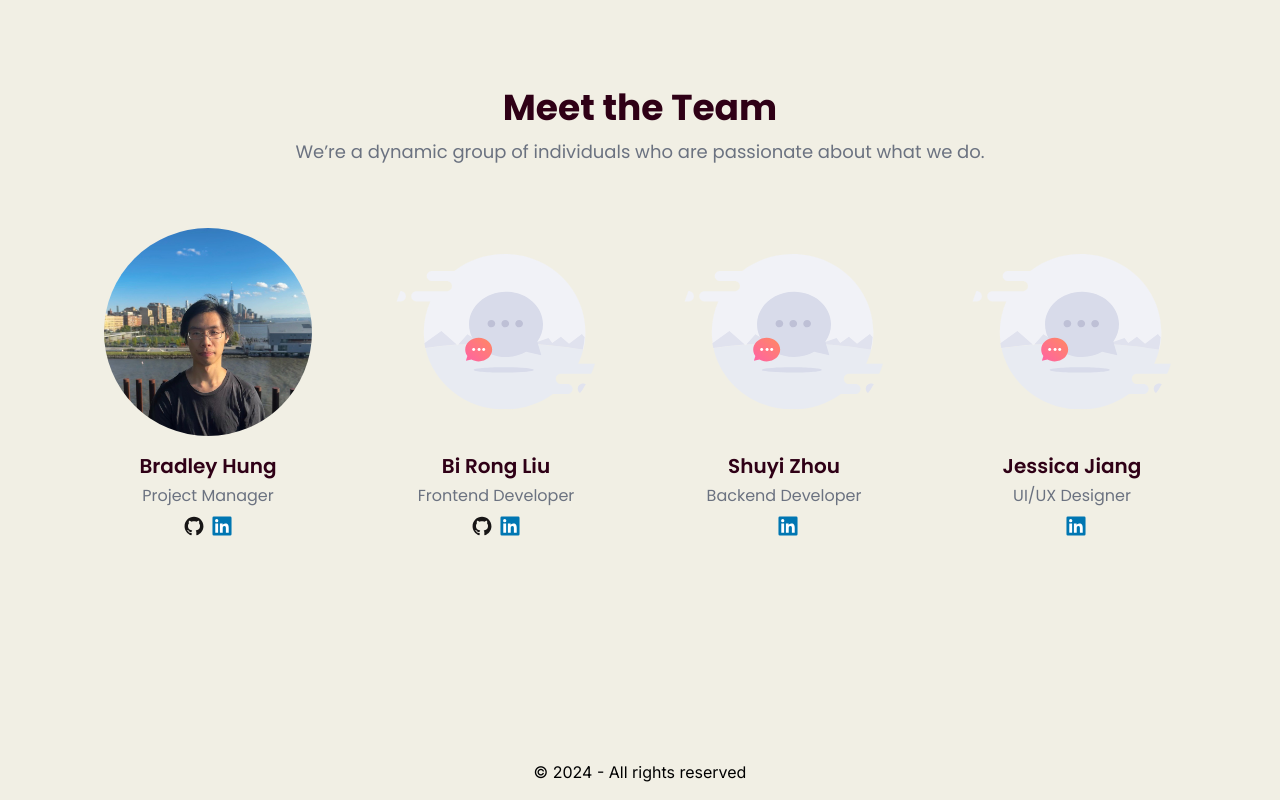
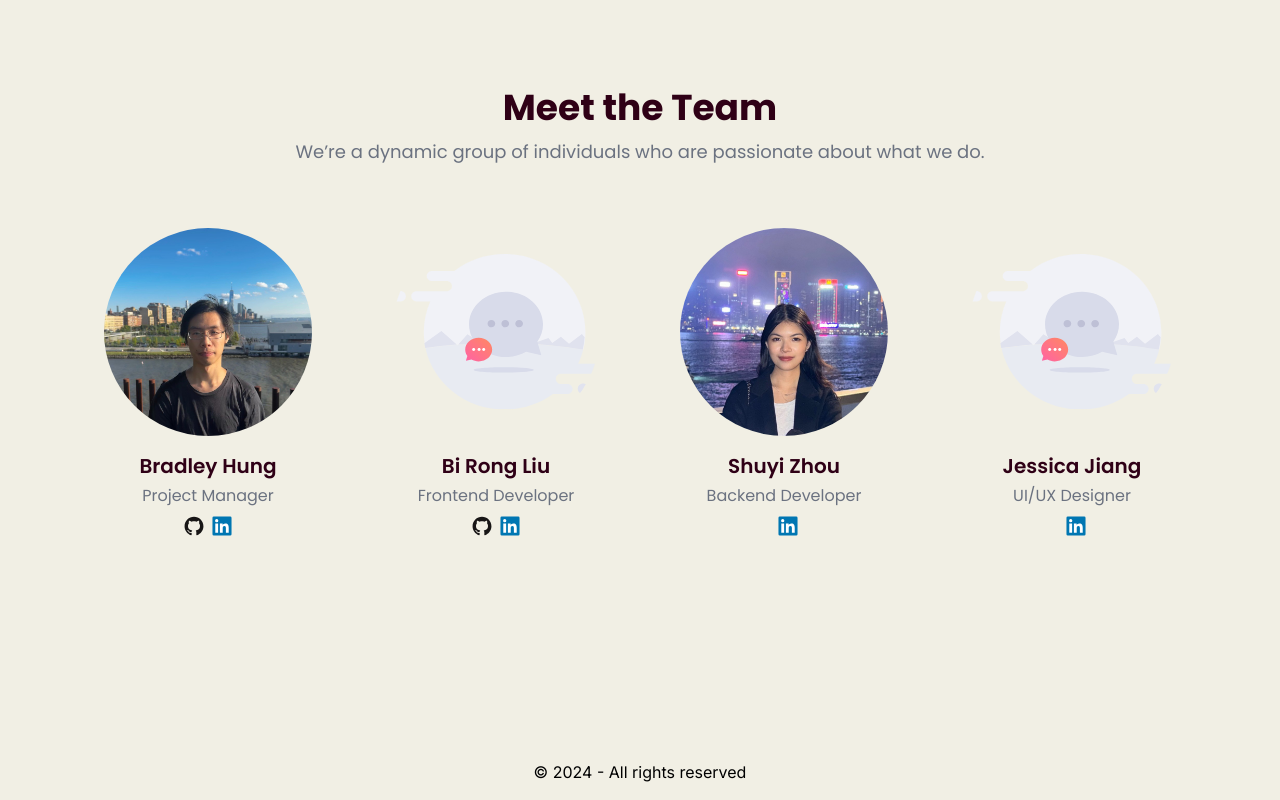
Before and after one commit to birongliu/CISC-4900, a Next.js app in the folder frontend/: page / in a window 1280 px wide. Shown: the part 2383-3183 px from the top of the page. Built offline with nearby package versions, Linux system fonts and the light colour scheme; no server answers.

Commit message:
Refactor landing page components: Update photo for Shuyi Zhou

```diff
--- a/frontend/src/app/ui/landing/Team.tsx
+++ b/frontend/src/app/ui/landing/Team.tsx
@@ -29,7 +29,7 @@ const members: Member[] = [
   {
     name: "Shuyi Zhou",
     role: "Backend Developer",
-    photo: "/chat.svg",
+    photo: "/shuyi.jpeg",
     linkedinUrl: "https://www.linkedin.com/in/shuyi-zhou-296ab6246/",
   },
   {
```
Also changed, not shown: frontend/public/shuyi.jpeg (added).
